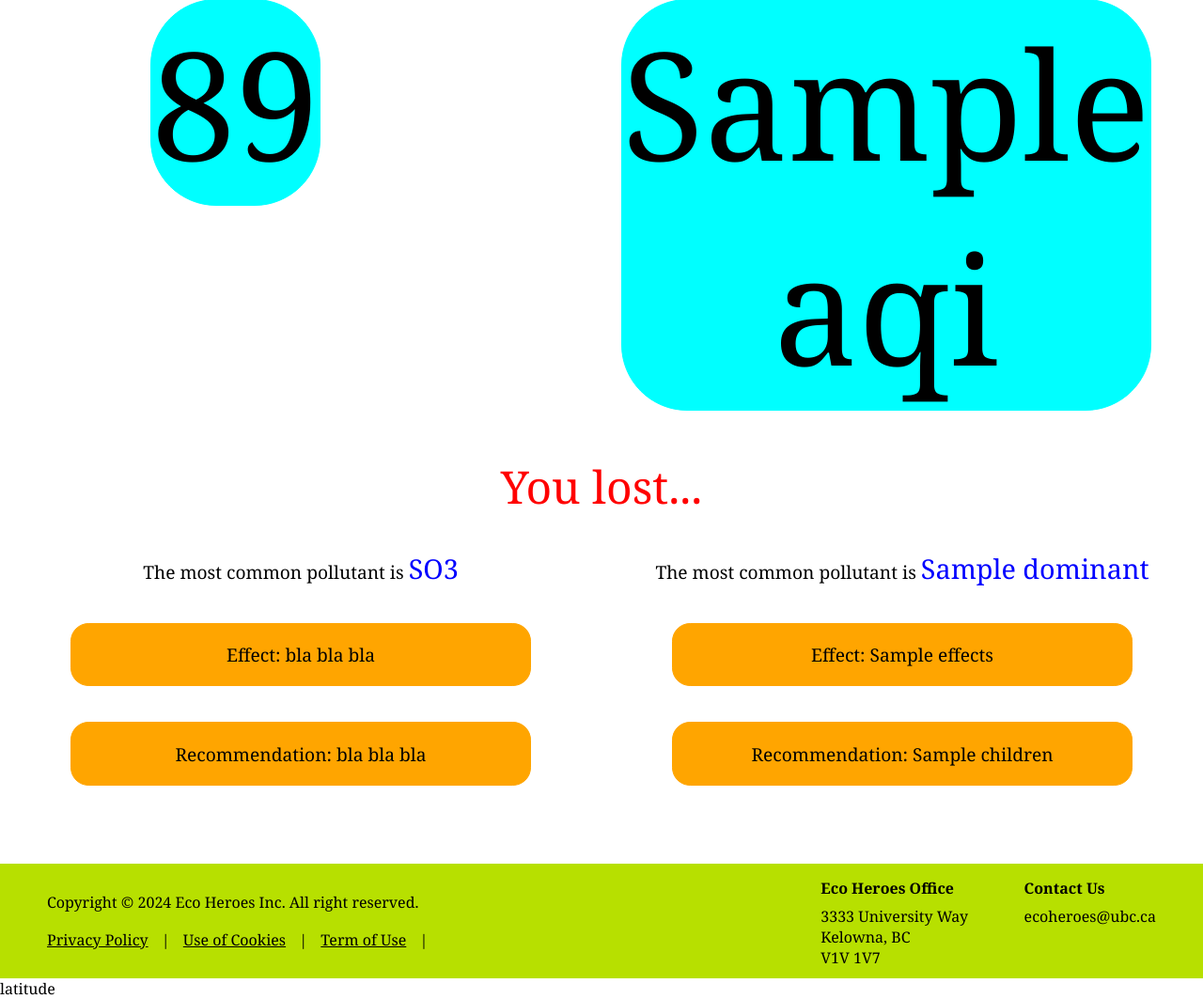
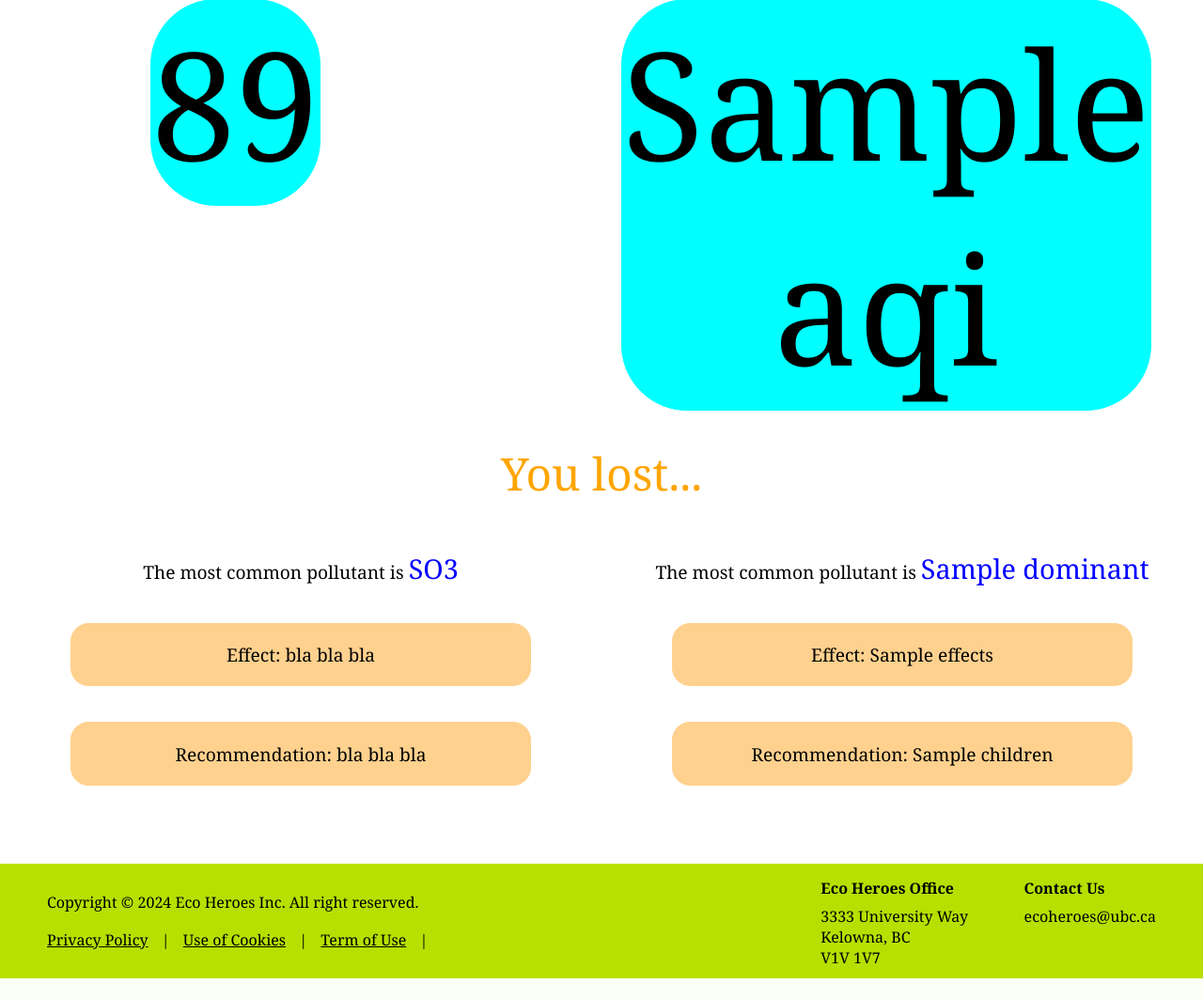
Before and after one commit to vol2468/Eco-Heroes, a Flask app: template Dashboard/scripts/templates/compare.html in a window 1280 px wide; the page is wider, and only the part inside the window is pictured. Shown: the part 318-1381 px from the top of that part at 94% size. After the commit the page ends 1359 px from the top of that part, so only its background shows below. Run offline with Flask 3, Linux system fonts and the light colour scheme; the template is opened without the code that fills it: most values are stand-ins (such as "Sample title", 1, 10 or a date in 2020).

Commit message:
added animation

```diff
--- a/Dashboard/scripts/auth.py
+++ b/Dashboard/scripts/auth.py
@@ -6,7 +6,7 @@ from flask import Blueprint, render_template, request, flash, redirect, url_for
 # from . import db
 # from flask_login import login_user, login_required, logout_user, current_user
 # </editor-fold>
-from Dashboard.scripts.compare import compare
+from scripts.compare import compare
 
 auth = Blueprint('auth', __name__)
 
--- a/Dashboard/scripts/static/compare.css
+++ b/Dashboard/scripts/static/compare.css
@@ -29,7 +29,17 @@ h2 {
 #win-lose {
     text-align: center;
     font-size: 3em;
-    color: red;
+    color: orange;
+    display: inline-block;
+    animation: bounce 1s infinite;
+}
+@keyframes bounce {
+    0%, 100% {
+        transform: translateY(0);
+    }
+    50% {
+        transform: translateY(-20px);
+    }
 }
 #container-2 {
     margin-top: 1em;
@@ -48,8 +58,8 @@ h2 {
     margin: 1em;
 }
 .desc {
-    border: 1px solid orange;
-    background-color: orange;
+    border: 1px solid #FFD18E;
+    background-color: #FFD18E;
     font-size: 1.2em;
     padding: 1em;
     margin: 1em;
--- a/Dashboard/scripts/templates/compare.html
+++ b/Dashboard/scripts/templates/compare.html
@@ -66,7 +66,6 @@
                         <p>Kelowna, BC</p>
                         <p>V1V 1V7</p>
                     </div>
-
                 </div>
                 <div id="contact">
                     <p><strong>Contact Us</strong></p>
@@ -75,12 +74,5 @@
                 </div>
             </footer>
         </div>
-
-        <div id="locate">Nothing</div>
-        <script>
-            document.getElementById("locate").innerHTML = "latitude";
-            document.getElementById("locate").innerHTML = latitude;
-        </script>
-
     </body>
 </html>
--- a/Dashboard/scripts/templates/footer.html
+++ b/Dashboard/scripts/templates/footer.html
@@ -22,7 +22,6 @@
                      <p>Kelowna, BC</p>
                      <p>V1V 1V7</p>
                   </div>
-
                </div>
                <div id="contact">
                   <p><strong>Contact Us</strong></p>
--- a/Dashboard/scripts/templates/index.html
+++ b/Dashboard/scripts/templates/index.html
@@ -41,7 +41,6 @@
                         <p>Kelowna, BC</p>
                         <p>V1V 1V7</p>
                     </div>
-
                 </div>
                 <div id="contact">
                     <p><strong>Contact Us</strong></p>
--- a/Dashboard/scripts/templates/login.html
+++ b/Dashboard/scripts/templates/login.html
@@ -47,7 +47,6 @@
 						<p>Kelowna, BC</p>
 						<p>V1V 1V7</p>
 					</div>
-
 				</div>
 				<div id="contact">
 					<p><strong>Contact Us</strong></p>
```
